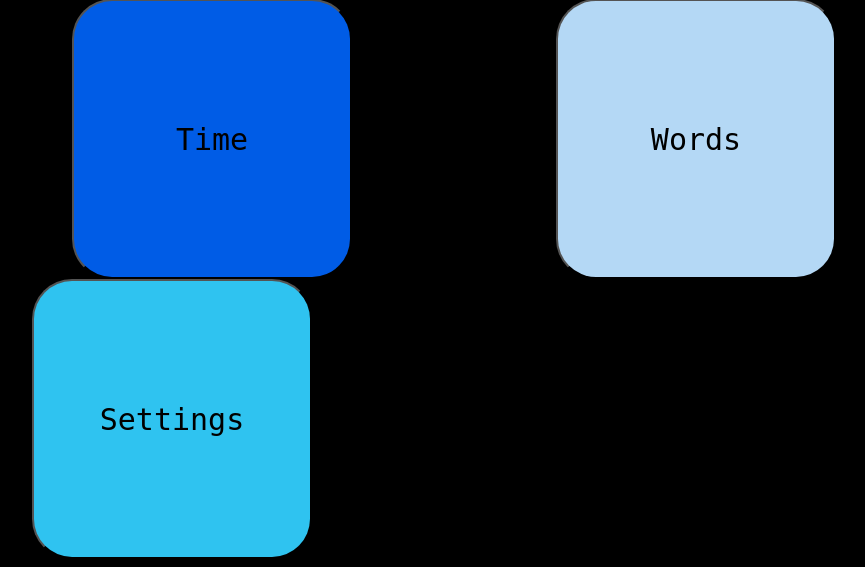
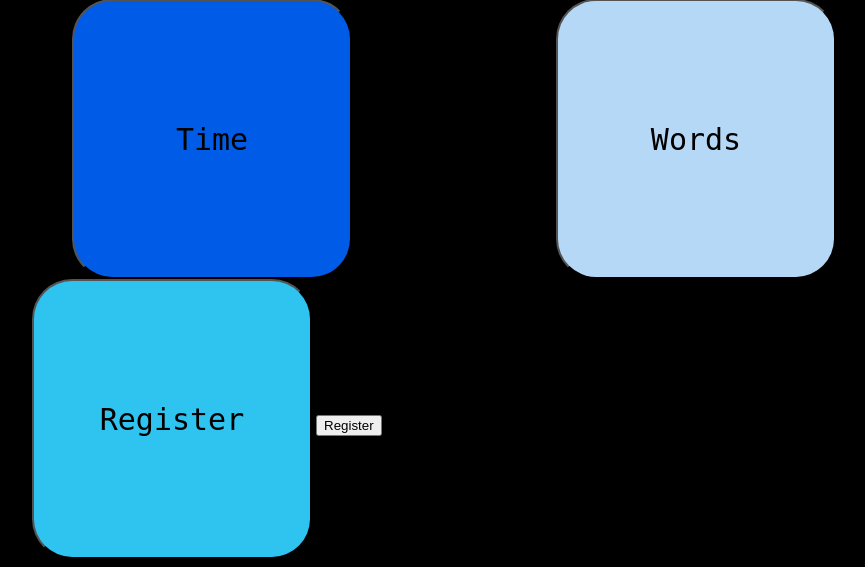
Before and after one commit to maxpii/ManuType, a Flask app: page / in a window 1280 px wide. Shown: the part 255-822 px from the top of the page, without its empty margins (176-1041 px from the left). Run offline with Flask 3, Linux system fonts and the light colour scheme.

Commit message:
Working on login system

```diff
--- a/main.py
+++ b/main.py
@@ -1,5 +1,10 @@
 from flask import Flask, render_template,request
+from forms import RegistrationForm, LoginForm
+from flask_sqlalchemy import SQLAlchemy
+
+
 app = Flask(__name__)
+app.config["SECRET_KEY"] = "7c9a3daa9593e08a5cd46a6c85e2bdf2"
 output = []
 
 @app.route("/")
@@ -15,9 +20,15 @@ def time_page():
 def words_page():
     return render_template("words.html")
 
-@app.route("/settings")
-def settings_page():
-    return render_template("settings.html")
+@app.route("/register")
+def register_page():
+    form = RegistrationForm()
+    return render_template("register.html",form=form)
+
+@app.route("/login")
+def login_page():
+    form = LoginForm()
+    return render_template("login.html",form=form)
 
 @app.route("/results")
 def results_page():
--- a/static/styles/home_styles.css
+++ b/static/styles/home_styles.css
@@ -14,7 +14,7 @@ body {
     margin: none;
     padding:none;
 }
-#time, #words, #settings {
+#time, #words, #register {
     width:35vh;
     height:35vh;
     border-radius:40px;
@@ -28,13 +28,13 @@ body {
     margin-left:30vh;
     background-color: rgb(0, 92, 230);
 }
-#words, #settings {
+#words, #register {
     margin-left:200px;
 }
 #words {
     background-color: rgb(180, 216, 245);
 }
 
-#settings {
+#register {
     background-color: rgb(47, 195, 240);
 }
--- a/templates/home.html
+++ b/templates/home.html
@@ -12,6 +12,7 @@
 
     <a href="http://127.0.0.1:5000/time"><button id="time">Time</button></a>
     <a href="http://127.0.0.1:5000/words"><button id="words">Words</button></a>
-    <a href="http://127.0.0.1:5000/settings"><button id="settings">Settings</button></a>
+    <a href="http://127.0.0.1:5000/register"><button id="register">Register</button></a>
+    <a href="http://127.0.0.1:5000/login"><button id="login">Register</button></a>
 </body>
 </html>
```
Also changed, not shown: forms.py (added, +20 -0 lines), templates/login.html (renamed from templates/settings.html, +6 -2 lines), templates/register.html (added, +35 -0 lines).
